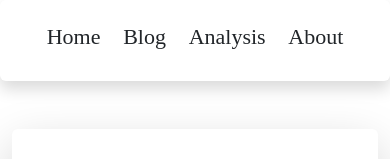
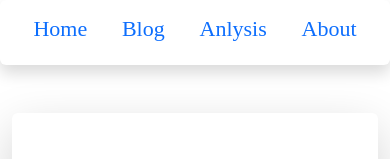
Before and after one commit to mdiibrahim/Test-Buzz, a React (Create React App) app: page /about in a window 390 px wide. Shown: the top 159 px of the page. Built offline with nearby package versions, Linux system fonts and the light colour scheme.

Commit message:
home part are responsive done

```diff
--- a/src/Components/Header/Header.js
+++ b/src/Components/Header/Header.js
@@ -1,15 +1,44 @@
 import './Header.css';
-import React from 'react';
+import React, { useState } from 'react';
 import { Link } from 'react-router-dom';
 
 
 const Header = () => {
+    const routes = [
+        {
+            id: 1, name: 'Home', path: '/'
+        },
+        {
+            id: 2, name: 'Blog', path: '/blog'
+        },
+        {
+            id: 3, name: 'Anlysis', path: '/analysis'
+        },
+        {
+            id: 4, name: 'About', path: '/about'
+        }
+    ]
+
+
     return (
-        <nav className='bg-primary p-4 text-center d-flex justify-content-evenly sticky-top shadow p-3 mb-5 bg-body rounded '>
-            <Link className='text-dark text-decoration-none' to='/'>Home</Link>
-            <Link className='text-dark text-decoration-none' to='/blog'>Blog</Link>
-            <Link className='text-dark text-decoration-none' to='/analysis'>Analysis</Link>
-            <Link className='text-dark text-decoration-none' to='/about'>About</Link>
+        <nav>
+            <nav className='d-flex justify-content-center shadow p-3 mb-5 bg-body rounded'>
+                {
+                    routes.map(route => {
+                        return (
+
+                            <Link
+                                key={route.id}
+                                to={route.path}
+                                className='text-decoration-none mx-auto'
+
+                            >
+                            {route.name}</Link>
+                        )
+                    })
+                }
+            </nav>
+
         </nav>
     );
 };
--- a/src/Components/Intro/Intro.css
+++ b/src/Components/Intro/Intro.css
@@ -1,5 +1,11 @@
-
-
-.carousel-indicators button {
-    visibility: hidden;
+@media screen and (max-width:992px) {
+    div img{
+        width: 80vw;
+    }
+    .intro-text h3{
+        font-size: 1rem;
+    }
+    .intro-text{
+        font-size: .5rem;
+    }
 }
--- a/src/Components/Intro/Intro.js
+++ b/src/Components/Intro/Intro.js
@@ -5,11 +5,11 @@ import './Intro.css'
 function Intro() {
     return (
         <div className='bg-dark rounded-2'>
-            <section className='my-5 d-flex align-items-center'>
+            <section className='my-5 d-flex align-items-lg-center justify-content-evenly align-items-end'>
                 <div className='me-4'>
-                    <img className='img-fluid rounded-3' src="header-background 2.jpg" alt="" />
+                    <img className='img-fluid  rounded-3' src="header-background 2.jpg" alt="" />
                 </div>
-                <div className=' text-success'>
+                <div className='text-success intro-text'>
                     <h3>Hey, Test Buzz!!!</h3>
                     <p>"Knowledge becomes power only when we put it into some use". So, let's honour our knowledge by answering some simple GK questions.........</p>
                 </div>
```
